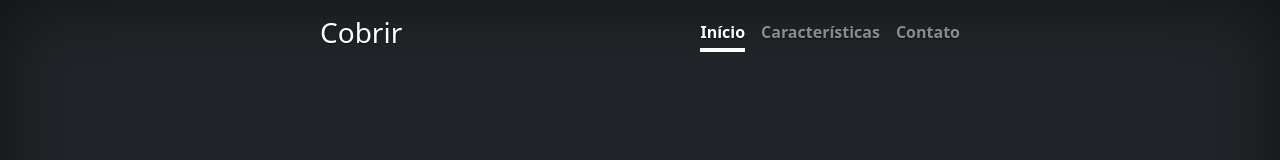
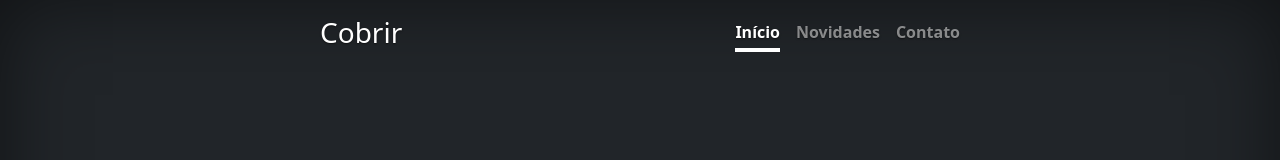
Before and after one commit to Mariaeduardasimoes/portfolio-pessoal, a plain HTML site: page index.html in a window 1280 px wide. Shown: the top 160 px of the page. Drawn offline with nearby package versions, Linux system fonts and the light colour scheme.

Commit message:
novidades

```diff
--- a/index.html
+++ b/index.html
@@ -43,7 +43,7 @@
       <h3 class="float-md-start mb-0">Cobrir</h3>
       <nav class="nav nav-masthead justify-content-center float-md-end">
         <a class="nav-link active" aria-current="page" href="#">Início</a>
-        <a class="nav-link" href="#">Características</a>
+        <a class="nav-link" href="#">Novidades</a>
         <a class="nav-link" href="#">Contato</a>
       </nav>
     </div>
```
